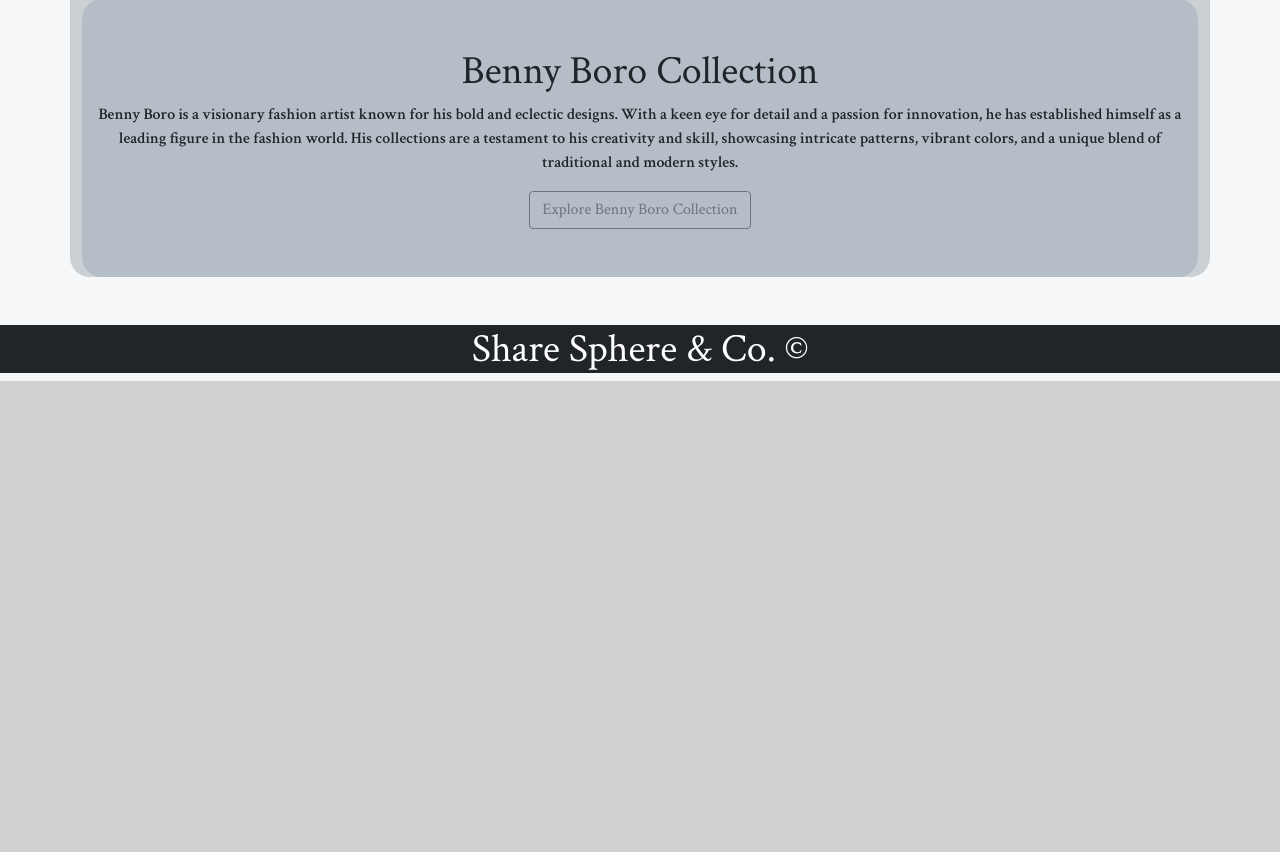
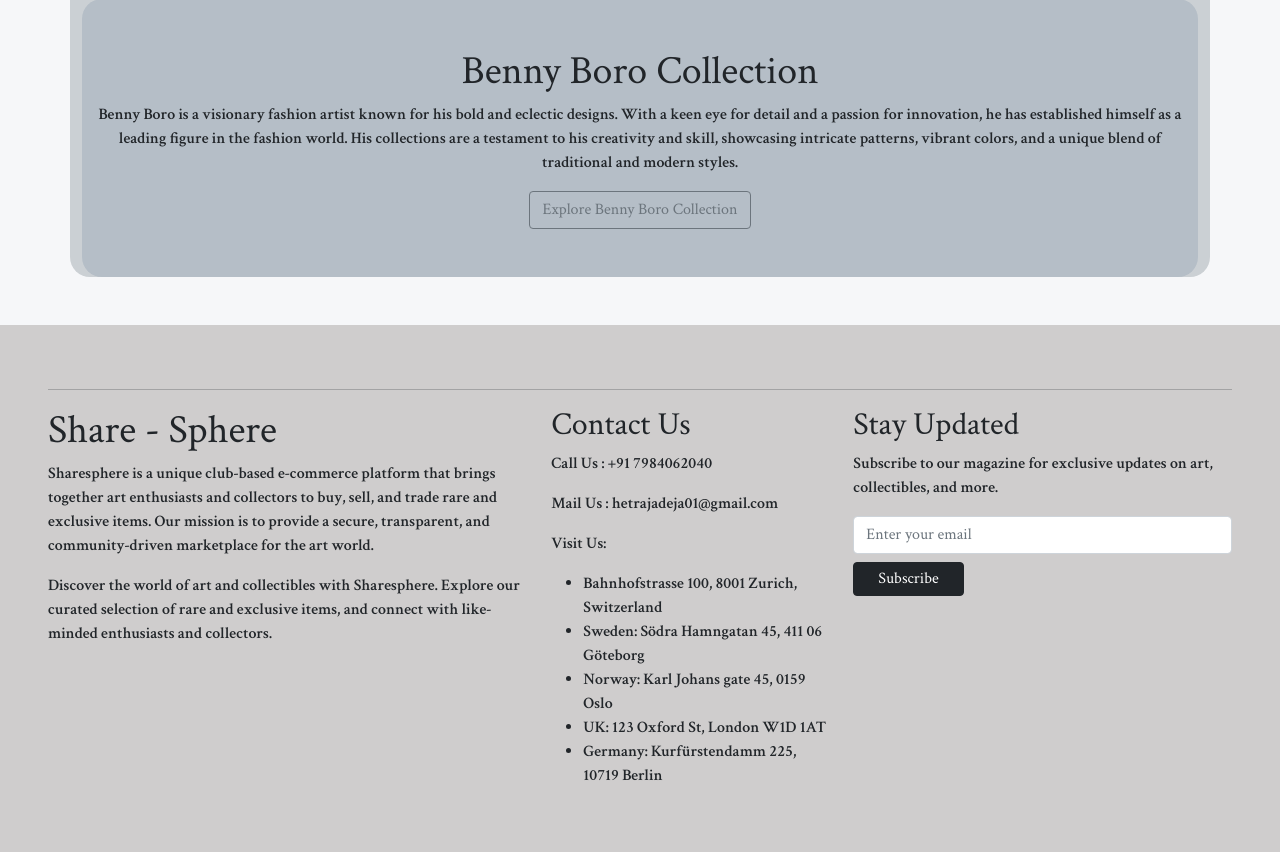
Before and after one commit to HDJadeja/Share-Sphere, a Django app: page /Saphhire_stich/ in a window 1280 px wide. Shown: the part 1113-1965 px from the top of the page. Before the commit the page ends 1494 px from the top, so only its background shows below. Run offline with Django 5.2, Linux system fonts and the light colour scheme; data comes from the database, SQL or seed files in the repository.

Commit message:
Update Home_ss.html

```diff
--- a/SSSS/templates/Home_ss.html
+++ b/SSSS/templates/Home_ss.html
@@ -112,10 +112,63 @@
 
     {% endfor %}
 
-    <div class="container-fluid bg-dark mt-5 text-center text-white" height="100px" width="1000px">
-       <h1> Share Sphere & Co. &copy; </h1>
-       <!-- and more  -->
+
+    <div class="container-fluid p-5 mt-5" style="background-color: rgb(207, 205, 205);">
+        <hr>
+        <div class="row">
+
+            <div class="col-md-5">
+                <h1 class="text-gradient"> Share - Sphere </h1>
+                <p class="text-dark"> Sharesphere is a unique club-based e-commerce platform that brings together art enthusiasts and collectors to buy, sell, and trade rare and exclusive items. Our mission is to provide a secure, transparent, and community-driven marketplace for the art world. </p>
+               <p class="text-dark">Discover the world of art and collectibles with Sharesphere. Explore our curated selection of rare and exclusive items, and connect with like-minded enthusiasts and collectors.</p>
+            </div>
+
+            <div class="col-md-3">
+
+                <h2 class="text-gradient">Contact Us</h2>
+
+                <p> Call Us : +91 7984062040 </p>
+                <p> Mail Us : hetrajadeja01@gmail.com </p>
+
+                <p>Visit Us:</p>
+                <ul>
+                    <li>Bahnhofstrasse 100, 8001 Zurich, Switzerland</li>
+                    <li>Sweden: Södra Hamngatan 45, 411 06 Göteborg</li>
+                    <li>Norway: Karl Johans gate 45, 0159 Oslo</li>
+                    <li>UK: 123 Oxford St, London W1D 1AT</li>
+                    <li>Germany: Kurfürstendamm 225, 10719 Berlin</li>
+                </ul>
+            </div>
+
+           <div class="col-md-4">
+                <h2 class="text-gradient">Stay Updated</h2>
+                <p>Subscribe to our magazine for exclusive updates on art, collectibles, and more.</p>
+                <form>
+                    <input type="email" placeholder="Enter your email" class="form-control" id="mail"/>
+                    <a class="btn btn-dark mt-2 px-4 py-1" id="subs" onclick="subdone()">Subscribe</a>
+                </form>
+
+                <div id="done" style="visibility: hidden;">
+                    <p class="text-gradient">Thanks for subscribing!</p>
+                </div>
+
+            </div>
+
+        </div>
     </div>
+
+    <script>
+
+        const subdone = ()=> {
+            got_mail = document.getElementById("mail").value
+            if (got_mail) {
+                document.getElementById("done").style.visibility = "visible";
+                document.getElementById("subs").style.visibility = "hidden";
+            }
+        }
+
+    </script>
+
 
 </body>
 </html>
```
